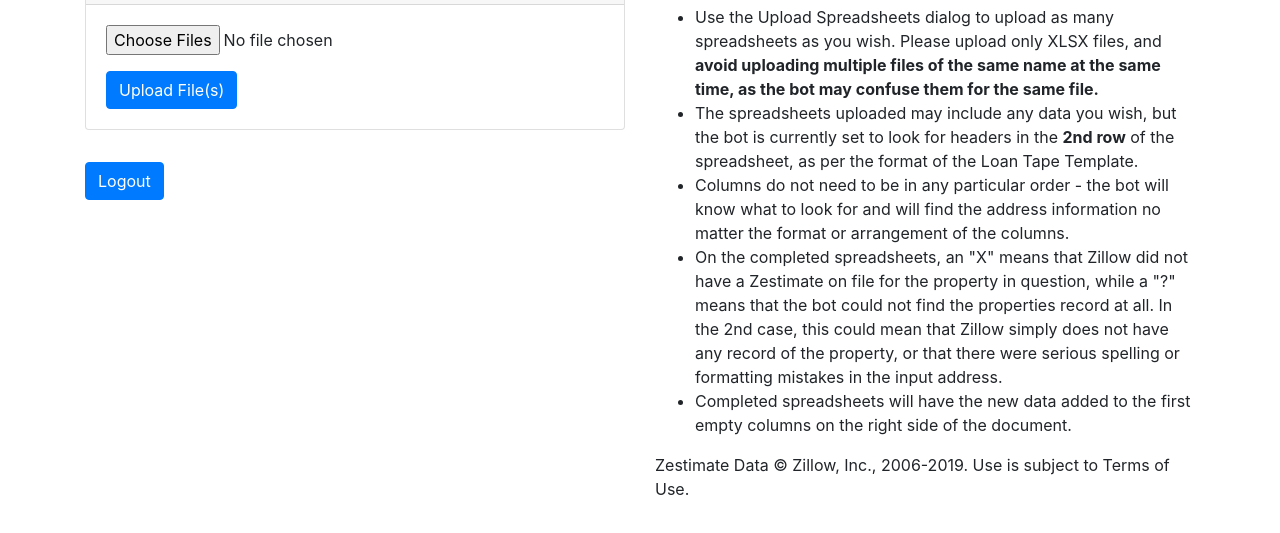
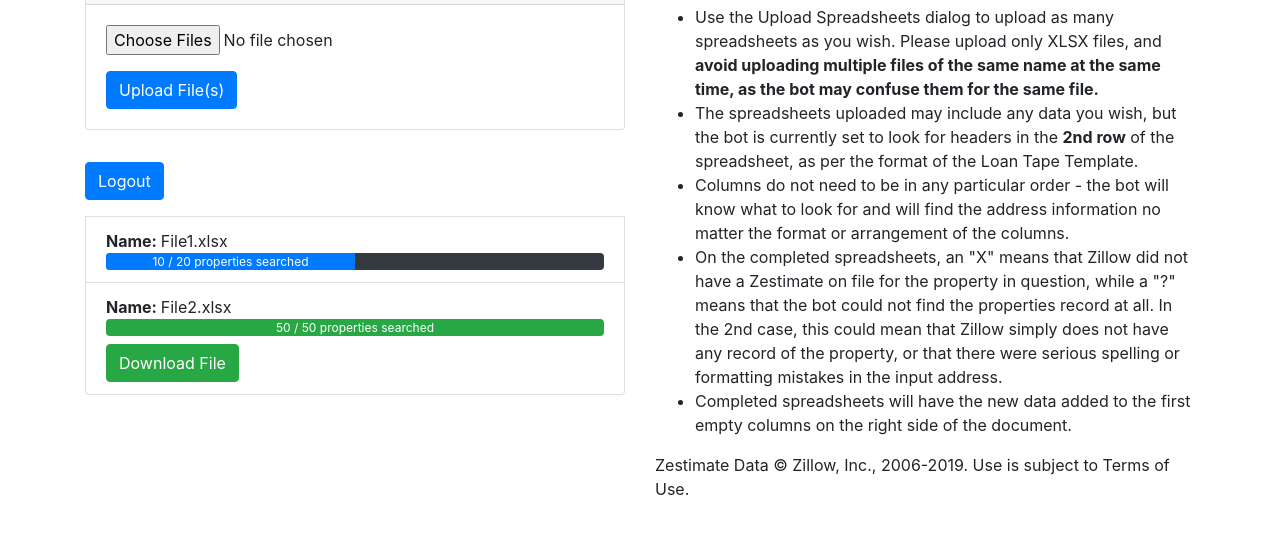
Before and after one commit to nick-gable/nick-gable.github.io, a plain HTML site: page code-samples/zbot/index.html in a window 1280 px wide. Shown: the part 149-682 px from the top of the page. Drawn offline with nearby package versions, Linux system fonts and the light colour scheme.

Commit message:
Clean up and fixed links

```diff
--- a/code-samples/zbot/index.html
+++ b/code-samples/zbot/index.html
@@ -37,21 +37,19 @@
                 </ul>
                 <a href="/api/auth/logout" class="btn btn-primary mt-3 mb-3">Logout</a>
                 <!-- Templates for status items -->
-                <li class="list-group-item" id="template-incomplete" hidden>
-                    <b>Name: </b> {F}.xlsx<br />
+                <li class="list-group-item" id="template-incomplete">
+                    <b>Name: </b> File1.xlsx<br />
                     <div class="progress bg-dark" style="height: 17px">
-                        <div class="progress-bar" style="width: 0%">{C} / {T} properties searched</div>
+                        <div class="progress-bar" style="width: 50%">10 / 20 properties searched</div>
                     </div>
                 </li>
-                <li class="list-group-item" id="template-complete" hidden>
-                    <b>Name: </b> {F}.xlsx<br />
+                <li class="list-group-item" id="template-complete">
+                    <b>Name: </b> File2.xlsx<br />
                     <div class="progress bg-dark" style="height: 17px">
-                        <div class="progress-bar bg-success" style="width: 100%">{T} / {T} properties searched</div>
+                        <div class="progress-bar bg-success" style="width: 100%">50 / 50 properties searched</div>
                     </div>
 
                     <a class="btn btn-success mt-2 mr-2" href="/api/zbot/download?filename=">Download File</a>
-                    <img src="/images/Zillow_Wordmark_Blue_RGB lrg.png" alt="Real Estate on Zillow" style="height: 20px"
-                        class="mt-2" />
                 </li>
             </div>
             <div class="col-md mb-5">
```
Also changed, not shown: index.html (+5 -5 lines).
